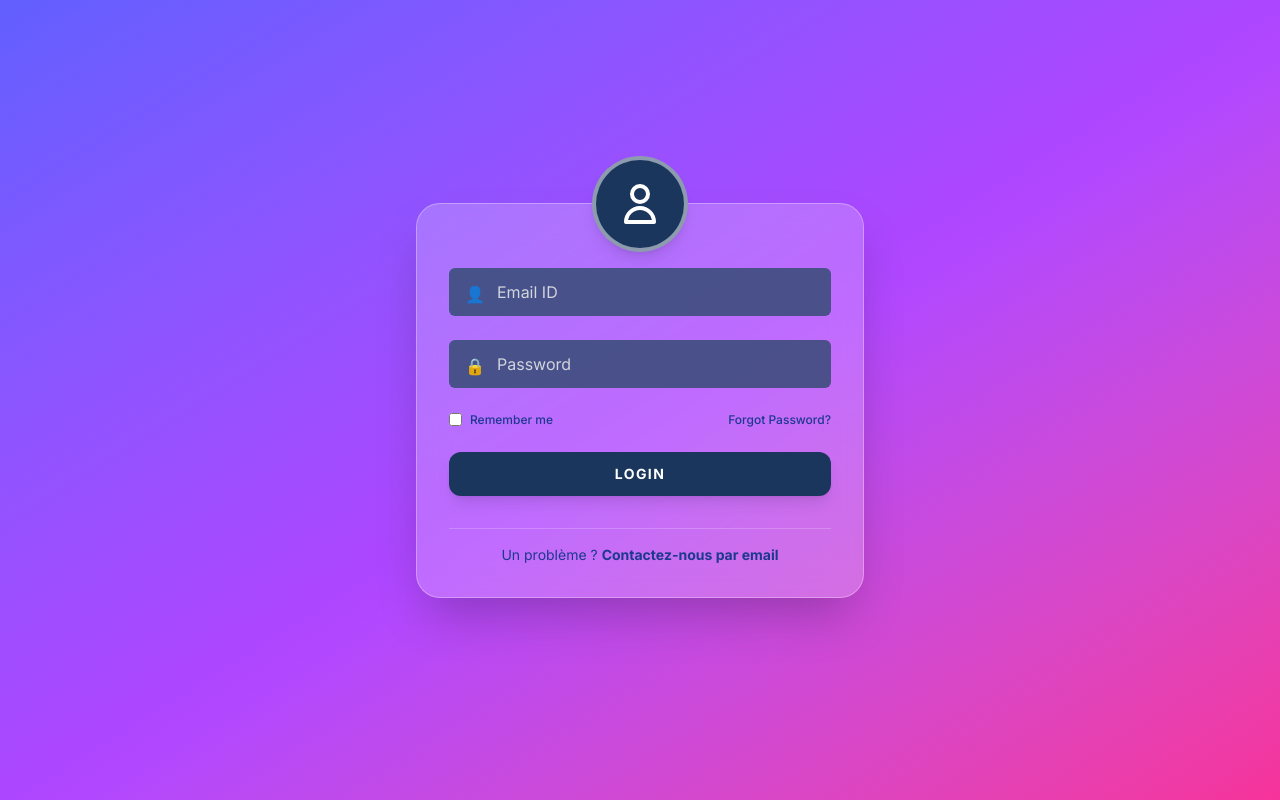
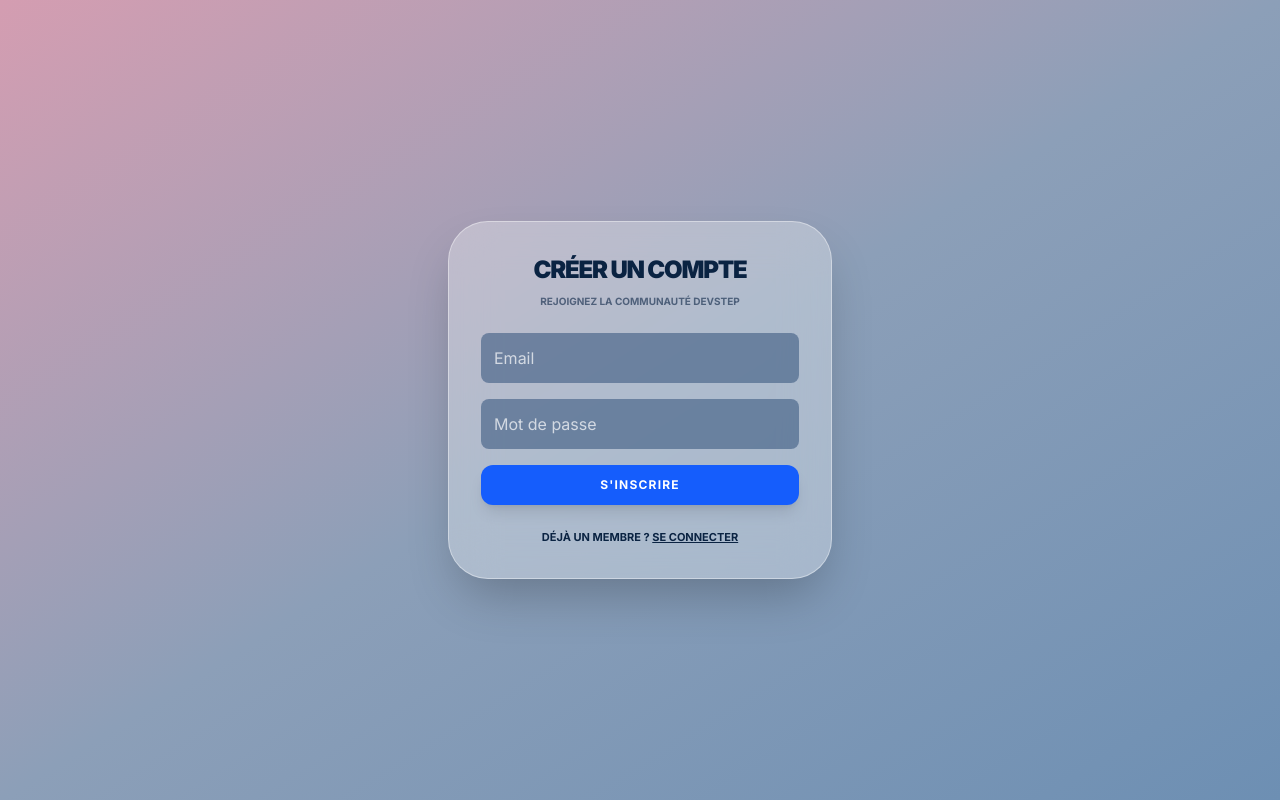
Before and after one commit to davidbyadunia04-stack/DevStep, a Next.js app: page /register in a window 1280 px wide. Built offline with nearby package versions, Linux system fonts and the light colour scheme.

Commit message:
Nettoyage des pages auth

```diff
--- a/app/register/page.tsx
+++ b/app/register/page.tsx
@@ -1,62 +1,34 @@
-import Link from 'next/link';
+export default function RegisterPage() {
+  return (
+    <div className="min-h-screen w-full flex items-center justify-center bg-gradient-to-br from-[#d49db1] via-[#8c9fb8] to-[#6d8fb3] p-4">
+      {/* Carte Glassmorphism */}
+      <div className="relative w-full max-w-sm p-8 rounded-[40px] bg-white/30 backdrop-blur-xl border border-white/40 shadow-2xl flex flex-col items-center">
 
-export default function LoginPage() {
-  return (
-    // Fond avec dégradé fluide
-    <div className="min-h-screen w-full flex items-center justify-center bg-gradient-to-br from-indigo-500 via-purple-500 to-pink-500 p-4">
+        <h1 className="text-2xl font-black text-[#0a2342] mb-2 uppercase tracking-tighter">Créer un compte</h1>
+        <p className="text-[10px] text-[#0a2342]/60 font-bold mb-6 uppercase">Rejoignez la communauté DevStep</p>
 
-      {/* Carte avec effet de verre */}
-      <div className="relative w-full max-w-md p-8 rounded-3xl bg-white/20 backdrop-blur-lg border border-white/30 shadow-2xl">
-
-        {/* Icône de profil cercle bleu foncé */}
-        <div className="absolute -top-12 left-1/2 -translate-x-1/2 w-24 h-24 bg-[#1a365d] rounded-full flex items-center justify-center border-4 border-white/50 shadow-lg">
-          <svg className="w-12 h-12 text-white" fill="none" stroke="currentColor" viewBox="0 0 24 24">
-            <path strokeLinecap="round" strokeLinejoin="round" strokeWidth="2" d="M16 7a4 4 0 11-8 0 4 4 0 018 0zM12 14a7 7 0 00-7 7h14a7 7 0 00-7-7z" />
-          </svg>
-        </div>
-
-        <form className="mt-8 space-y-6">
-          {/* Champ Email */}
-          <div className="relative">
+        <form className="w-full space-y-4">
           <input
             type="email"
-              placeholder="Email ID"
-              className="w-full pl-12 pr-4 py-3 bg-[#2d4a6d]/80 text-white placeholder-gray-300 rounded-md focus:outline-none focus:ring-2 focus:ring-blue-400"
+            placeholder="Email"
+            className="w-full p-3 bg-[#3d5a80]/60 text-white placeholder-white/70 rounded-lg outline-none border border-transparent focus:border-white/50"
           />
-            <span className="absolute left-4 top-3.5 text-gray-300">👤</span>
-          </div>
-
-          {/* Champ Password */}
-          <div className="relative">
           <input
             type="password"
-              placeholder="Password"
-              className="w-full pl-12 pr-4 py-3 bg-[#2d4a6d]/80 text-white placeholder-gray-300 rounded-md focus:outline-none focus:ring-2 focus:ring-blue-400"
+            placeholder="Mot de passe"
+            className="w-full p-3 bg-[#3d5a80]/60 text-white placeholder-white/70 rounded-lg outline-none border border-transparent focus:border-white/50"
           />
-            <span className="absolute left-4 top-3.5 text-gray-300">🔒</span>
-          </div>
 
-          {/* Options supplémentaires */}
-          <div className="flex items-center justify-between text-xs text-blue-900 font-medium">
-            <label className="flex items-center cursor-pointer">
-              <input type="checkbox" className="mr-2 rounded" /> Remember me
-            </label>
-            <button type="button" className="hover:underline">Forgot Password?</button>
-          </div>
-
-          {/* Bouton Login */}
-          <button className="w-full py-3 bg-[#1a365d] text-white font-bold rounded-xl shadow-lg hover:bg-blue-900 transition-all uppercase tracking-widest text-sm">
-            Login
+          <button className="w-full py-3 bg-blue-600 text-white font-bold rounded-xl shadow-lg hover:bg-blue-700 transition-all uppercase tracking-widest text-xs">
+            S'inscrire
           </button>
         </form>
 
-        {/* LIEN DE CONTACT (Ta demande spécifique) */}
-        <div className="mt-8 text-center border-t border-white/20 pt-4">
-          <p className="text-sm text-blue-900">
-            Un problème ? <a href="mailto:ton-email@exemple.com" className="font-bold hover:underline underline-offset-4">Contactez-nous par email</a>
+        <div className="mt-6">
+           <p className="text-[11px] text-[#0a2342] font-bold uppercase">
+             Déjà un membre ? <a href="/login" className="underline hover:text-blue-700">Se connecter</a>
            </p>
         </div>
-
       </div>
     </div>
   );
```
Also changed, not shown: app/login/page.tsx (added). Lines whose indentation alone changed are shown as unchanged.
